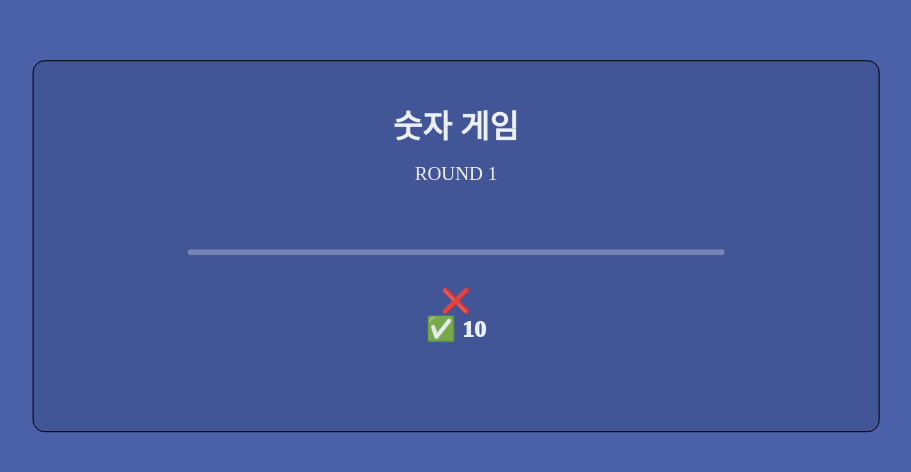
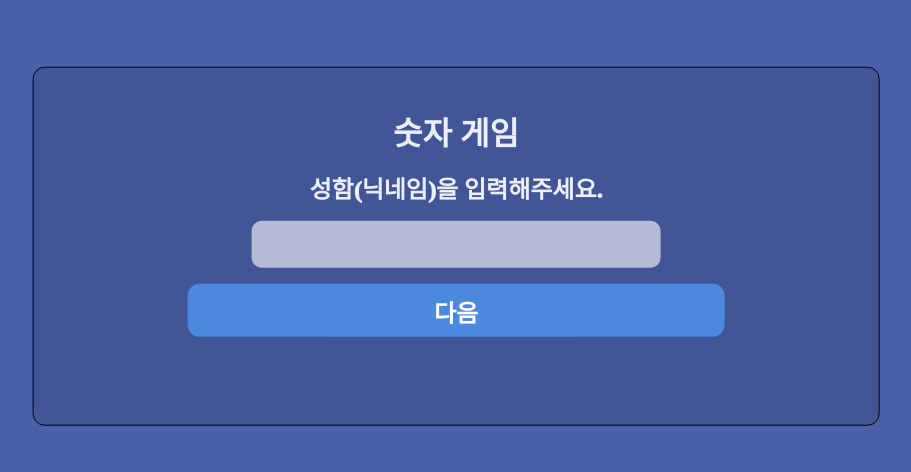
Before and after one commit to tooooo1/whoplus, a React (Create React App) app: page / in a window 1280 px wide. Shown: the part 154-626 px from the top of the page, without its empty margins (184-1095 px from the left). Built offline with nearby package versions, Linux system fonts and the light colour scheme; a web font is replaced by a local one.

Commit message:
create : 닉네임 설정 및 게임 설명 컴포넌트 생성

```diff
--- a/src/App.js
+++ b/src/App.js
@@ -1,13 +1,14 @@
 import React from 'react';
-import { NumberMain, NumberEnd } from './components';
+import { NumberStart, NumberMain, NumberEnd } from './components';
 import { BrowserRouter, Route, Routes } from "react-router-dom";
 
 
 const App = () => (
   <BrowserRouter>
     <Routes>
-      <Route path="/" element={<NumberMain />} />
+      <Route path="/" element={<NumberStart />} />
       <Route path="/end" element={<NumberEnd />} />
+      <Route path="/game" element={<NumberMain />} />
     </Routes>
   </BrowserRouter>
 );
--- a/src/app/store.js
+++ b/src/app/store.js
@@ -1,10 +1,12 @@
 import { configureStore } from '@reduxjs/toolkit';
 import roundReducer from '../features/roundSlice'
 import timeReducer from '../features/timeSlice'
+import nicknameReducer from '../features/nicknameSlice';
 
 export const store = configureStore({
     reducer: {
         round: roundReducer,
         time: timeReducer,
+        nickname : nicknameReducer,
     },
 });
--- a/src/components/index.js
+++ b/src/components/index.js
@@ -3,3 +3,4 @@ export { default as NumberMain } from './NumberMain';
 export { default as NumberFunc } from './NumberFunc';
 export { default as NumberEnd } from './NumberEnd';
 export { default as AgainButton } from './AgainButton';
+export { default as NumberStart } from './NumberStart';
```
